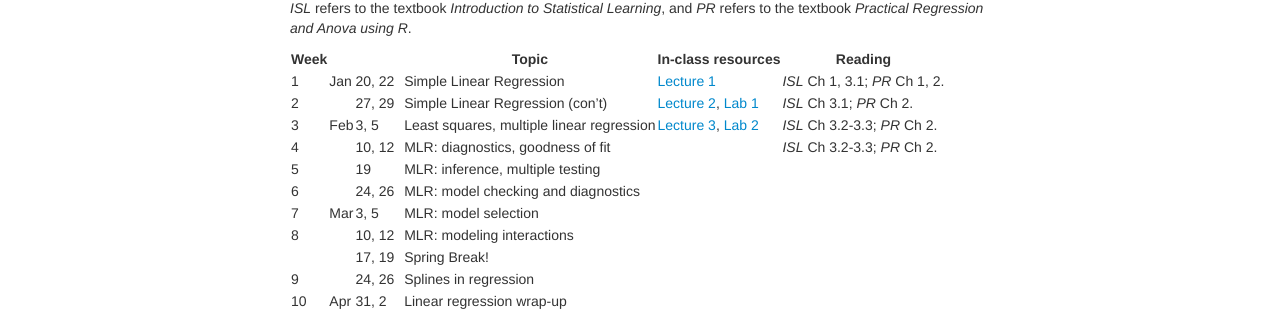
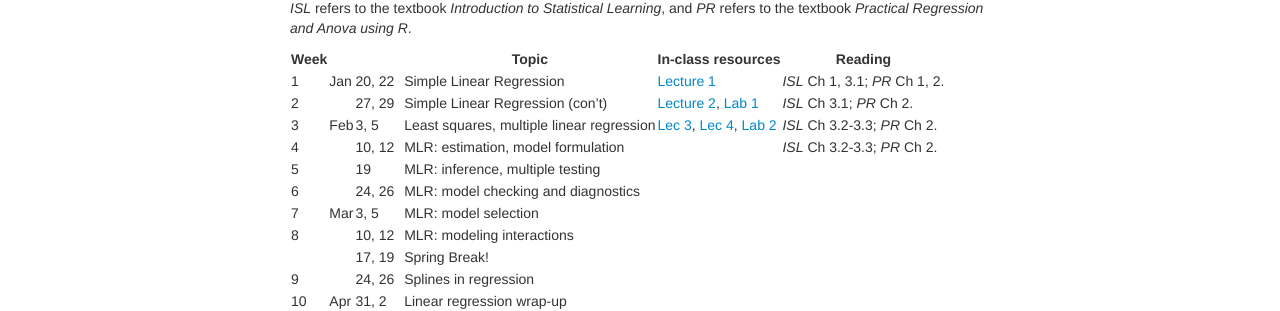
Before and after one commit to nickreich/stat-modeling-2015, a Jekyll site: the page built from pages/schedule.md, in a window 1280 px wide. Shown: the part 224-535 px from the top of the page. Built offline with Jekyll 4.4.1, drawn with Linux system fonts in a browser that asks for light colours.

Commit message:
schedule, hw updates.

```diff
--- a/pages/schedule.md
+++ b/pages/schedule.md
@@ -12,8 +12,8 @@ Week |       |     | Topic   | In-class resources | Reading
 ---- | ----- | --- | ------- | ------------------ | -------
  1   | Jan  | 20, 22  | Simple Linear Regression &nbsp; | [Lecture 1](../assets/lectures/lecture1-intro-regression/lecture1-intro-regression.pdf) | _ISL_ Ch 1, 3.1; _PR_ Ch 1, 2.
  2   |     | 27, 29  &nbsp;| Simple Linear Regression (con't) | [Lecture 2](../assets/lectures/lecture2-slr-basics/lecture2-slr-basics.pdf), [Lab 1](../assets/labs/lab1-intro-slr.pdf) | _ISL_ Ch 3.1; _PR_ Ch 2.
- 3   | Feb | 3, 5   | Least squares, multiple linear regression | [Lecture 3](../assets/lectures/lecture3-slr-anova/lecture3-SLR-anova.pdf), [Lab 2](../assets/labs/lab2-intro-mlr.pdf) | _ISL_ Ch 3.2-3.3; _PR_ Ch 2.
- 4   |     | 10, 12 | MLR: diagnostics, goodness of fit  | | _ISL_ Ch 3.2-3.3; _PR_ Ch 2.
+ 3   | Feb | 3, 5   | Least squares, multiple linear regression | [Lec 3](../assets/lectures/lecture3-slr-anova/lecture3-SLR-anova.pdf), [Lec 4](../assets/lectures/lecture4-mlr-intro/lecture3-mlr-intro.pdf), [Lab 2](../assets/labs/lab2-intro-mlr.pdf) | _ISL_ Ch 3.2-3.3; _PR_ Ch 2.
+ 4   |     | 10, 12 | MLR: estimation, model formulation | | _ISL_ Ch 3.2-3.3; _PR_ Ch 2.
  5   |     | 19     | MLR: inference, multiple testing | |
  6   |     | 24, 26 | MLR: model checking and diagnostics | |
  7   | Mar | 3, 5   | MLR: model selection |  |
```
Also changed, not shown: pages/homework.md (+1 -1 lines), 2 other files.
